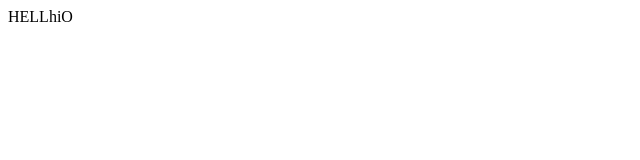
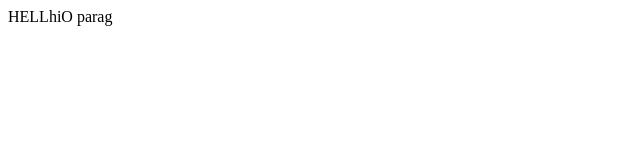
Before and after one commit to PAC-Orange/Tcet-project, a plain HTML site: page index.html in a window 1280 px wide. Shown: the full height of the page, 0-640 px from the left. Drawn offline with Linux system fonts and the light colour scheme.

Commit message:
second commit

```diff
--- a/index.html
+++ b/index.html
@@ -6,7 +6,7 @@
     <title>Document</title>
 </head>
 <body>
-    HELLhiO
+    HELLhiO parag
     <p> </p>
 </body>
 </html>
```
